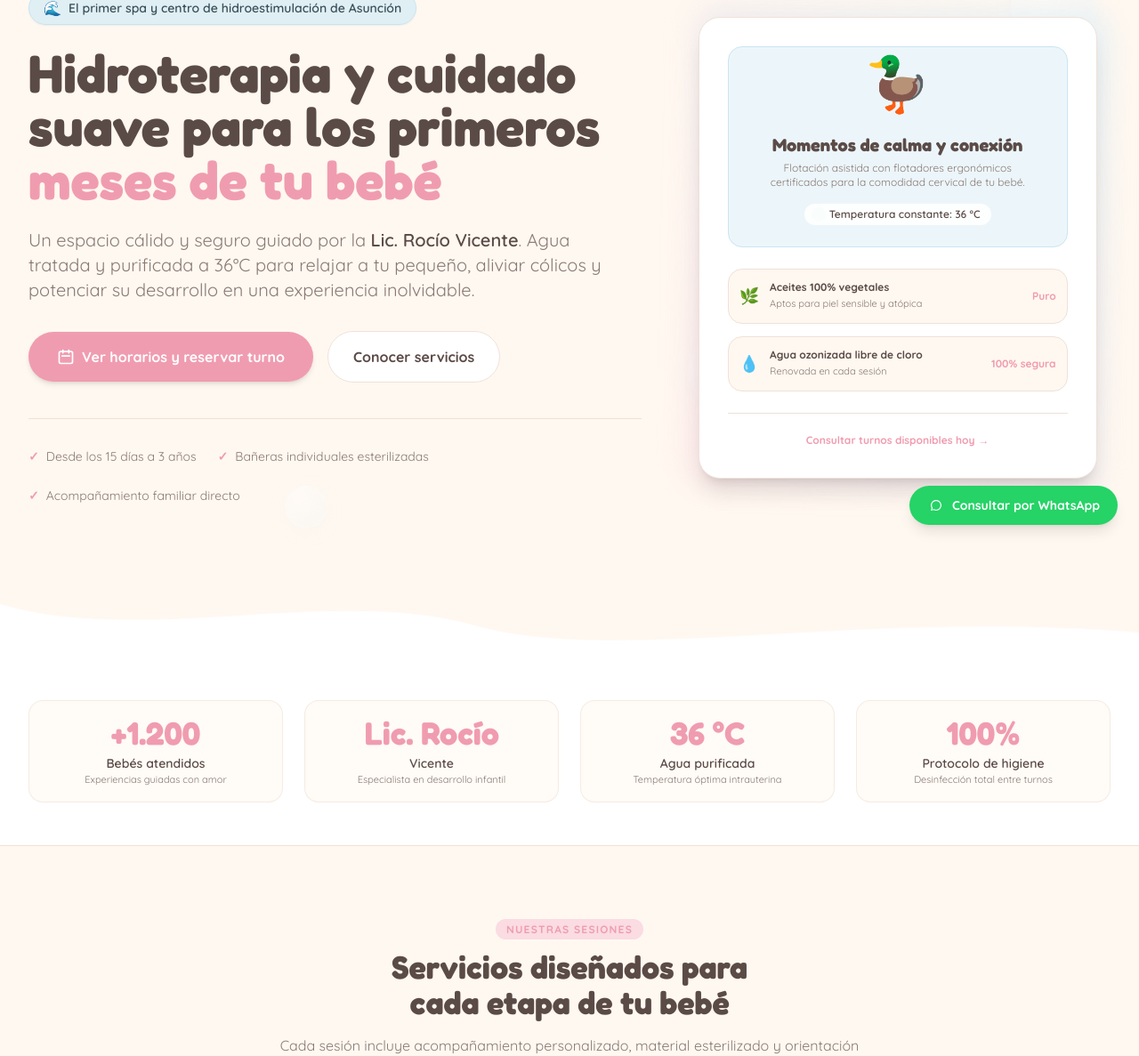
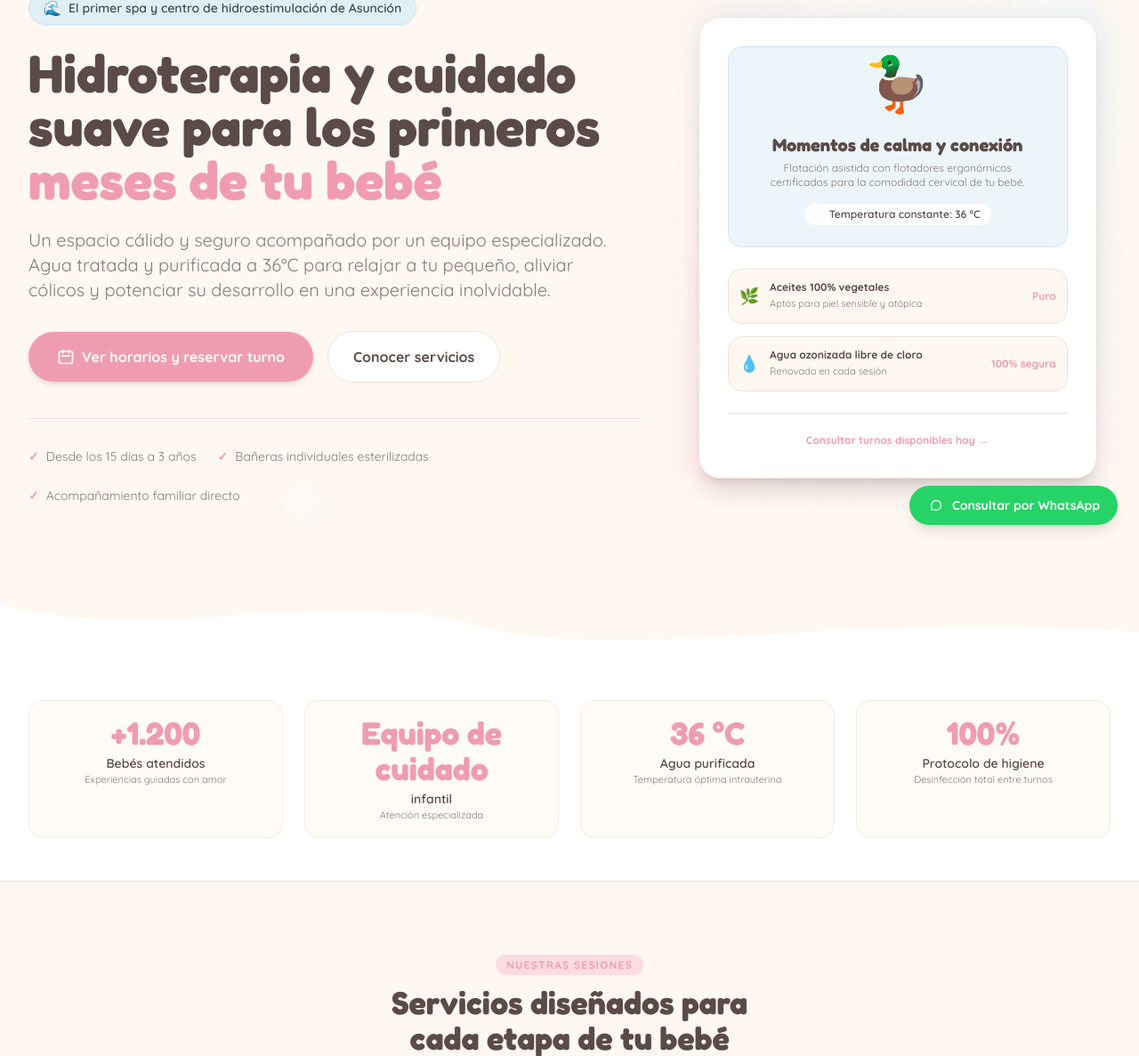
Before and after one commit to elemarb/babyspa, a PHP site: page / in a window 1280 px wide. Shown: the part 186-1373 px from the top of the page at 89% size. Run offline with PHP 8.4, Linux system fonts and the light colour scheme; some libraries are stand-ins or nearby versions.

Commit message:
Reemplaza menciones personales por texto genérico
Co-authored-by: Copilot <223556219+Copilot@users.noreply.github.com>

```diff
--- a/admin/index.html
+++ b/admin/index.html
@@ -45,7 +45,7 @@
         <div aria-hidden="true" class="absolute -bottom-24 -left-20 -z-10 h-64 w-64 rounded-full bg-white/70"></div>
         <div>
           <div class="inline-flex rounded-2xl bg-white p-2 shadow-sm">
-            <img src="/logo/logo.png" alt="Baby Spa Paraguay, Lic. Rocío Vicente" class="w-48 sm:w-56">
+            <img src="/logo/logo.png" alt="Baby Spa Paraguay" class="w-48 sm:w-56">
           </div>
           <p class="mt-10 text-xs font-bold uppercase tracking-widest text-[#5B4B47]">Un espacio para cada familia</p>
           <h2 class="mt-3 max-w-sm text-3xl font-bold leading-tight text-[#5B4B47] sm:text-4xl">Organizá los turnos con tranquilidad</h2>
--- a/baby_spa/assets/js/booking.js
+++ b/baby_spa/assets/js/booking.js
@@ -369,7 +369,7 @@ document.addEventListener('DOMContentLoaded', () => {
 
     // Link WhatsApp para compartir
     const waText = encodeURIComponent(
-      `¡Hola Lic. Rocío! Acabo de reservar un turno en Baby Spa Paraguay:\n` +
+      `¡Hola! Acabo de reservar un turno en Baby Spa Paraguay:\n` +
       `Código: ${reserva.codigo}\n` +
       `Bebé: ${reserva.bebe_nombre} (${reserva.bebe_edad})\n` +
       `Servicio: ${reserva.servicio}\n` +
--- a/index.php
+++ b/index.php
@@ -4,7 +4,7 @@
   <meta charset="UTF-8">
   <meta name="viewport" content="width=device-width, initial-scale=1.0">
   <title>Baby Spa Paraguay | Primer Spa y Centro de Hidroterapia Infantil en Asunción</title>
-  <meta name="description" content="Hidroterapia, masaje infantil, estimulación temprana y spa post vacuna en Asunción. Atención profesional por la Lic. Rocío Vicente. Agua purificada a 36°C. Reservá tu turno online.">
+  <meta name="description" content="Hidroterapia, masaje infantil, estimulación temprana y spa post vacuna en Asunción. Atención profesional y personalizada. Agua purificada a 36°C. Reservá tu turno online.">
 
   <!-- Tailwind CSS CDN -->
   <script src="https://cdn.tailwindcss.com"></script>
@@ -46,7 +46,7 @@
   <header class="fixed top-4 left-0 right-0 z-50 px-4 sm:px-8 max-w-7xl mx-auto">
     <nav class="bg-white/85 backdrop-blur-md border border-border-soft/70 shadow-sm rounded-full py-3 px-6 flex items-center justify-between transition-all duration-300">
       <a href="#" class="flex items-center gap-2">
-        <img src="logo/logo.png" alt="Baby Spa Paraguay - Lic. Rocío Vicente" class="h-10 sm:h-12 w-auto object-contain transition-transform duration-300 hover:scale-105">
+        <img src="logo/logo.png" alt="Baby Spa Paraguay" class="h-10 sm:h-12 w-auto object-contain transition-transform duration-300 hover:scale-105">
       </a>
 
       <!-- Links de navegación escritorio -->
@@ -92,7 +92,7 @@
           </h1>
 
           <p class="text-lg sm:text-xl text-text-muted mb-8 leading-relaxed max-w-2xl mx-auto lg:mx-0">
-            Un espacio cálido y seguro guiado por la <strong class="text-text-main font-semibold">Lic. Rocío Vicente</strong>. Agua tratada y purificada a 36°C para relajar a tu pequeño, aliviar cólicos y potenciar su desarrollo en una experiencia inolvidable.
+            Un espacio cálido y seguro acompañado por un equipo especializado. Agua tratada y purificada a 36°C para relajar a tu pequeño, aliviar cólicos y potenciar su desarrollo en una experiencia inolvidable.
           </p>
 
           <div class="flex flex-col sm:flex-row items-center justify-center lg:justify-start gap-4">
@@ -198,9 +198,9 @@
         </div>
 
         <div class="p-4 rounded-2xl bg-cream-base/60 border border-border-soft/60">
-          <div class="font-heading font-bold text-3xl sm:text-4xl text-accent-pink mb-1">Lic. Rocío</div>
-          <div class="text-xs sm:text-sm font-semibold text-text-main">Vicente</div>
-          <div class="text-[11px] text-text-muted">Especialista en desarrollo infantil</div>
+          <div class="font-heading font-bold text-3xl sm:text-4xl text-accent-pink mb-1">Equipo de cuidado</div>
+          <div class="text-xs sm:text-sm font-semibold text-text-main">infantil</div>
+          <div class="text-[11px] text-text-muted">Atención especializada</div>
         </div>
 
         <div class="p-4 rounded-2xl bg-cream-base/60 border border-border-soft/60">
@@ -707,7 +707,7 @@
           <div>
             <div class="flex text-amber-400 text-sm mb-3">★★★★★</div>
             <p class="text-sm text-text-main leading-relaxed mb-4">
-              "Llevamos a Benicio a los 3 meses porque sufría muchos cólicos por la tarde. Después de la sesión de hidroterapia durmió como nunca y la Lic. Rocío nos enseñó masajes que nos cambiaron las noches."
+              "Llevamos a Benicio a los 3 meses porque sufría muchos cólicos por la tarde. Después de la sesión de hidroterapia durmió como nunca y el equipo nos enseñó masajes que nos cambiaron las noches."
             </p>
           </div>
           <div class="pt-4 border-t border-border-soft flex items-center gap-3">
@@ -816,7 +816,7 @@
             <span class="transition group-open:rotate-180 text-accent-pink font-bold">▼</span>
           </summary>
           <p class="text-xs sm:text-sm text-text-muted mt-3 leading-relaxed">
-            ¡Totalmente! La presencia y voz de mamá y papá son fundamentales para la tranquilidad del bebé. Participan activamente guiados por la Lic. Rocío Vicente.
+            ¡Totalmente! La presencia y voz de mamá y papá son fundamentales para la tranquilidad del bebé. Participan activamente con la orientación de nuestro equipo.
           </p>
         </details>
 
@@ -913,7 +913,7 @@
         Regalale a tu bebé un momento de pura serenidad
       </h2>
       <p class="text-sm sm:text-base text-text-muted mb-8 max-w-xl mx-auto">
-        Los primeros meses pasan volando. Asegurá un turno con la Lic. Rocío Vicente y viví una experiencia de cuidado que recordarán siempre.
+        Los primeros meses pasan volando. Asegurá un turno para tu bebé y viví una experiencia de cuidado que recordarán siempre.
       </p>
       <a href="#reservas" class="bg-accent-pink hover:bg-accent-hover text-white font-heading font-bold text-base py-4 px-9 rounded-full shadow-md hover:shadow-lg transition-all duration-300 transform hover:-translate-y-0.5 inline-flex items-center gap-2">
         <span>Reservar turno online ahora</span>
@@ -926,7 +926,7 @@
   <footer class="bg-cream-base border-t border-border-soft py-10 text-xs text-text-muted">
     <div class="max-w-7xl mx-auto px-4 sm:px-8 flex flex-col sm:flex-row items-center justify-between gap-4">
       <div class="flex items-center gap-3">
-        <img src="logo/logo.png" alt="Baby Spa Paraguay - Lic. Rocío Vicente" class="h-9 w-auto object-contain">
+        <img src="logo/logo.png" alt="Baby Spa Paraguay" class="h-9 w-auto object-contain">
       </div>
       <div>
         <span data-business-address>Atención con turno previo en Asunción, Paraguay.</span>
@@ -1021,7 +1021,7 @@
       <div class="mt-6 pt-4 border-t border-border-soft text-center">
         <p class="text-xs text-text-muted mb-3">¿Tenés alguna consulta o querés modificar tu turno?</p>
         <a id="my-turns-whatsapp-link" href="https://wa.me/595981123456?text=Hola%2C%20quisiera%20consultar%20sobre%20mi%20turno%20en%20Baby%20Spa%20Paraguay" target="_blank" class="inline-flex items-center gap-2 bg-[#25D366] text-white text-xs font-bold py-2.5 px-5 rounded-full hover:bg-[#20ba59] transition-colors">
-          <span>Escribir a Lic. Rocío por WhatsApp</span>
+          <span>Escribir al equipo por WhatsApp</span>
           <span>📲</span>
         </a>
       </div>
```
Also changed, not shown: baby_spa/index.html (+11 -11 lines), baby_spa/index.php (+11 -11 lines), index.html (+11 -11 lines), .agents/skills/baby-spa-landing-design/SKILL.md.
